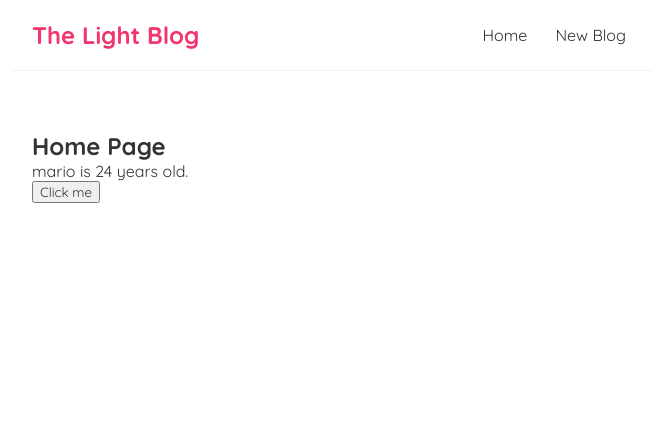
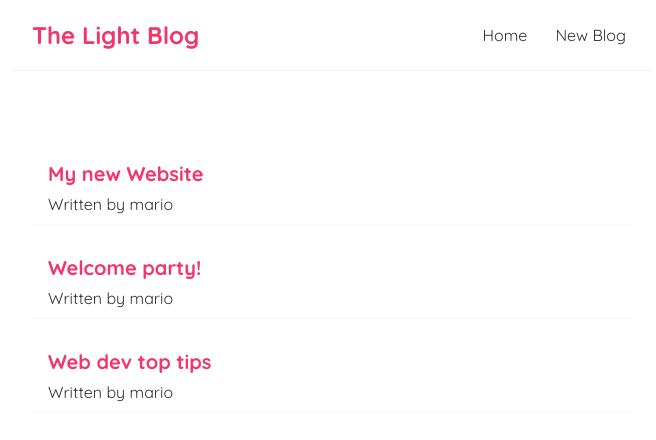
Before and after one commit to LeonNjoroge/light-blog, a React (Create React App) app: page / in a window 1280 px wide. Shown: the top 440 px of the page, without its empty margins (308-964 px from the left). Built offline with nearby package versions, Linux system fonts and the light colour scheme.

Commit message:
Blog post preview

```diff
--- a/src/Home.js
+++ b/src/Home.js
@@ -1,13 +1,34 @@
 import {useState} from 'react';
 
+const Home = () =>{
+    const [blogs, setBlogs] = useState([
+        {title: 'My new Website', body:'lorem ipsum...', author: 'mario', id: 1 },
+        {title: 'Welcome party!', body:'lorem ipsum...', author: 'mario', id: 2 },
+        {title: 'Web dev top tips', body:'lorem ipsum...', author: 'mario', id: 3 }
+    ]);
+
+      return(
+          <div className = "home">
+              {blogs.map((blog) =>(
+                <div className='blog-preview' key={blog.id}>
+                    <h2>{blog.title}</h2>
+                    <p>Written by {blog.author}</p>
+
+                </div>
+              ))}
+          </div>
+      );
+  }
+
+/* Change State
 const Home = () =>{
   //  let name = 'mario';
     const [name, setName] = useState('mario');
     const [age, setAge] = useState(24);
     const handleClick = () =>{
-      /* name='luigi';
-       console.log(name);
-       */
+     // name='luigi';
+      // console.log(name);
+
       setName('luigi');
       setAge(32);
     }
@@ -21,6 +42,7 @@
     );
 }
 
+*/
 /* Cheking different Component uses
 const Home = () =>{
     const handleClick = (e) =>{
--- a/src/index.css
+++ b/src/index.css
@@ -33,3 +33,20 @@
   margin: 40px auto;
   padding: 20px;
 }
+
+
+
+/* blog previews / list */
+.blog-preview {
+  padding: 10px 16px;
+  margin: 20px 0;
+  border-bottom: 1px solid #fafafa;
+}
+.blog-preview:hover {
+  box-shadow: 1px 3px 5px rgba(0,0,0,0.1);
+}
+.blog-preview h2 {
+  font-size: 20px;
+  color: #f1356d;
+  margin-bottom: 8px;
+}
```
